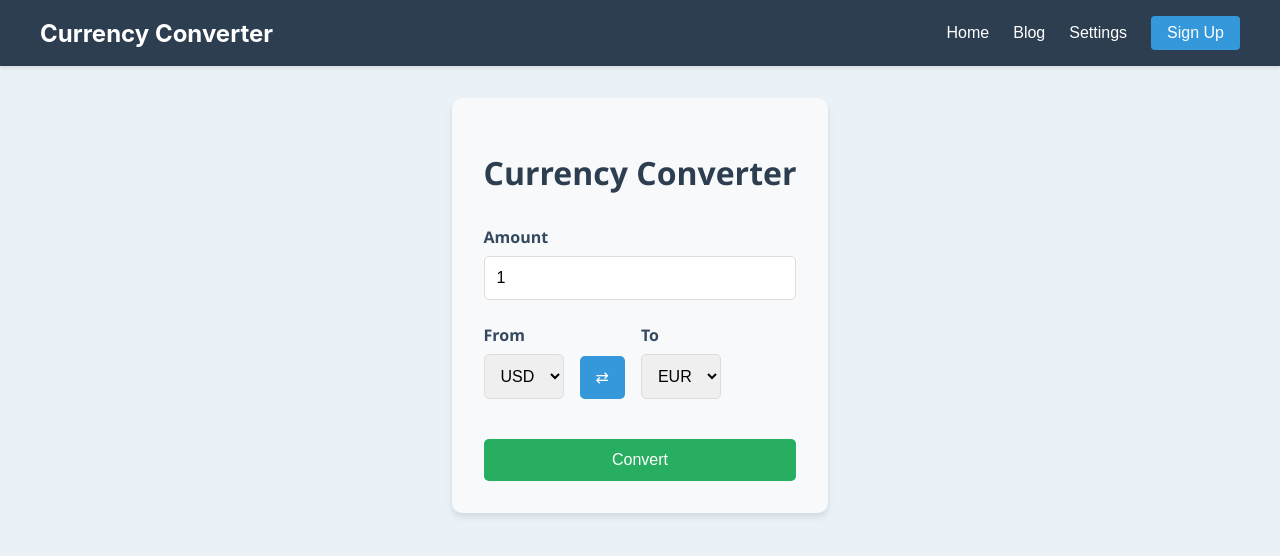
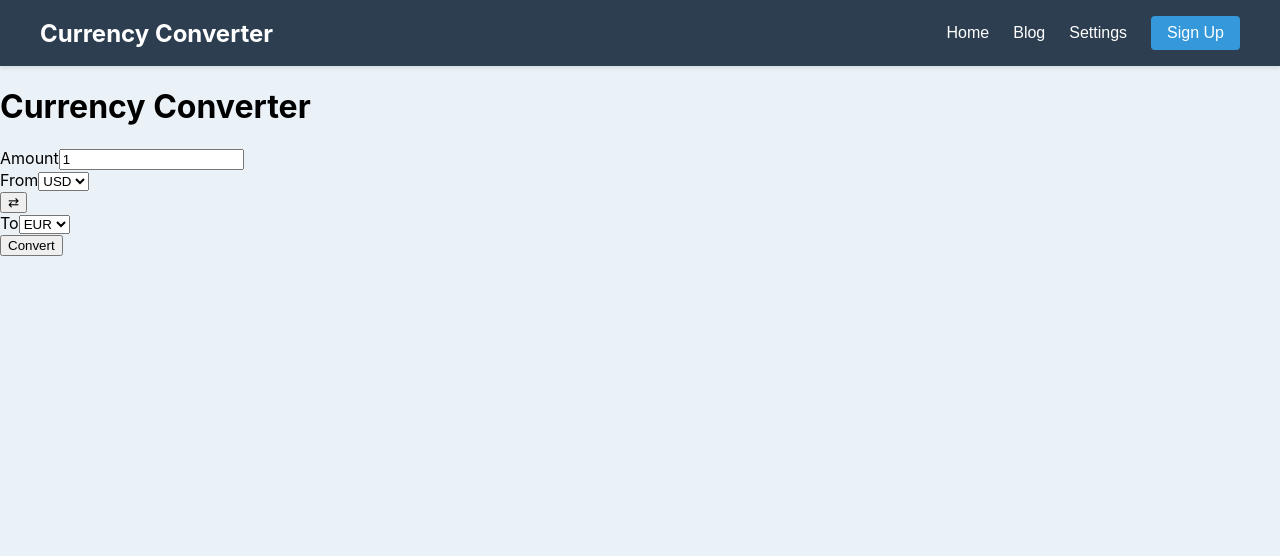
Before and after one commit to LeratoMasenya27/girl-math, a React (Create React App) app in the folder currency-converter/: page / in a window 1280 px wide. Shown: the top 556 px of the page. Built offline with nearby package versions, Linux system fonts and the light colour scheme.

Commit message:
main page amended

```diff
--- a/currency-converter/src/components/CurrencyConverter.css
+++ b/currency-converter/src/components/CurrencyConverter.css
@@ -1,145 +1,26 @@
-.converter-container {
-    max-width: 600px;
-    margin: 2rem auto;
-    padding: 2rem;
-    background-color: #f8f9fa;
-    border-radius: 10px;
-    box-shadow: 0 4px 6px rgba(0, 0, 0, 0.1);
-    font-family: 'Segoe UI', Tahoma, Geneva, Verdana, sans-serif;
-  }
-
-  .converter-container h1 {
-    text-align: center;
-    color: #2c3e50;
-    margin-bottom: 2rem;
-  }
-
-  .converter-form {
-    display: flex;
-    flex-direction: column;
-    gap: 1.5rem;
-  }
-
-  .input-group {
-    display: flex;
-    flex-direction: column;
-    gap: 0.5rem;
-  }
-
-  .input-group label {
-    font-weight: 600;
-    color: #34495e;
-  }
-
-  .input-group input,
-  .input-group select {
-    padding: 0.75rem;
-    border: 1px solid #ddd;
-    border-radius: 5px;
-    font-size: 1rem;
-    transition: border-color 0.3s;
-  }
-
-  .input-group input:focus,
-  .input-group select:focus {
-    outline: none;
-    border-color: #3498db;
-  }
-
-  .currency-selectors {
-    display: flex;
-    align-items: flex-end;
-    gap: 1rem;
-  }
-
-  .swap-button {
-    padding: 0.75rem 1rem;
-    background-color: #3498db;
-    color: white;
-    border: none;
-    border-radius: 5px;
-    cursor: pointer;
-    font-size: 1rem;
-    transition: background-color 0.3s;
-  }
-
-  .swap-button:hover {
-    background-color: #2980b9;
-  }
-
-  .result {
-    text-align: center;
-    margin-top: 1rem;
-    padding: 1.5rem;
-    background-color: #e8f4fc;
-    border-radius: 5px;
-  }
-
-  .result h2 {
-    color: #2c3e50;
-    margin-bottom: 0.5rem;
-  }
-
-  .rate-info {
-    color: #7f8c8d;
-    font-size: 0.9rem;
-  }
-
-  .loading {
-    text-align: center;
-    padding: 1rem;
-    color: #7f8c8d;
-  }
-
-  .error-message {
-    padding: 0.75rem;
-    background-color: #fdecea;
-    color: #c62828;
-    border-radius: 5px;
-    margin-bottom: 1rem;
-    text-align: center;
-  }
-
-  @media (max-width: 600px) {
+/* Add these mobile styles at the bottom of your existing CSS */
+@media (max-width: 600px) {
     .converter-container {
       margin: 1rem;
       padding: 1rem;
+      box-shadow: none;
+      border-radius: 0;
     }
 
     .currency-selectors {
       flex-direction: column;
-      align-items: stretch;
     }
 
     .swap-button {
+      margin: 0.5rem 0;
       align-self: center;
-      margin: 0.5rem 0;
+    }
+
+    .result {
+      padding: 1rem;
+    }
+
+    .result h2 {
+      font-size: 1.2rem;
     }
   }
-
-  .convert-button {
-    padding: 0.75rem 1.5rem;
-    background-color: #27ae60;
-    color: white;
-    border: none;
-    border-radius: 5px;
-    cursor: pointer;
-    font-size: 1rem;
-    transition: background-color 0.3s;
-    margin-top: 1rem;
-  }
-
-  .convert-button:hover {
-    background-color: #219653;
-  }
-
-  .convert-button:disabled {
-    background-color: #95a5a6;
-    cursor: not-allowed;
-  }
-
-  .timestamp {
-    color: #7f8c8d;
-    font-size: 0.8rem;
-    margin-top: 0.5rem;
-  }
```
